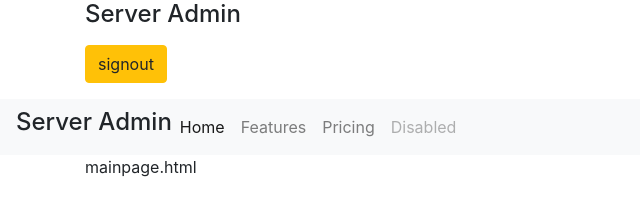
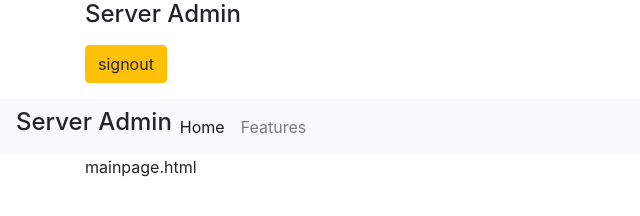
Before and after one commit to b2blosangeles/shusiou_simple, a plain HTML site: page admin/tpl/mainpage.html in a window 1280 px wide. Shown: the whole page, without its empty margins (0-640 px from the left). Drawn offline with nearby package versions, Linux system fonts and the light colour scheme.

Commit message:
Update mainpage.html

```diff
--- a/admin/tpl/mainpage.html
+++ b/admin/tpl/mainpage.html
@@ -31,12 +31,6 @@
         <li class="nav-item">
           <a class="nav-link" href="#">Features</a>
         </li>
-        <li class="nav-item">
-          <a class="nav-link" href="#">Pricing</a>
-        </li>
-        <li class="nav-item">
-          <a class="nav-link disabled" href="#">Disabled</a>
-        </li>
       </ul>
     </div>
   </nav>
```
